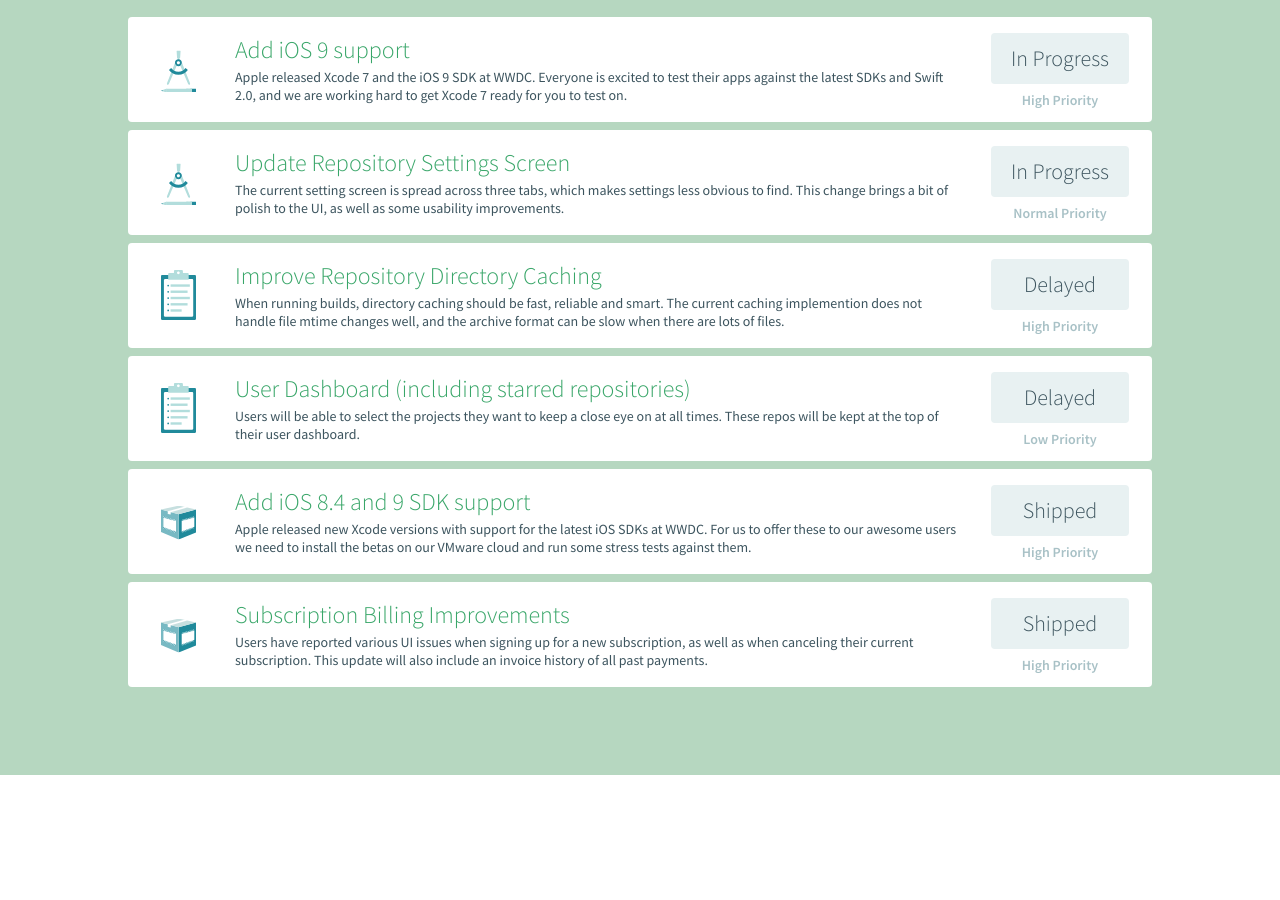
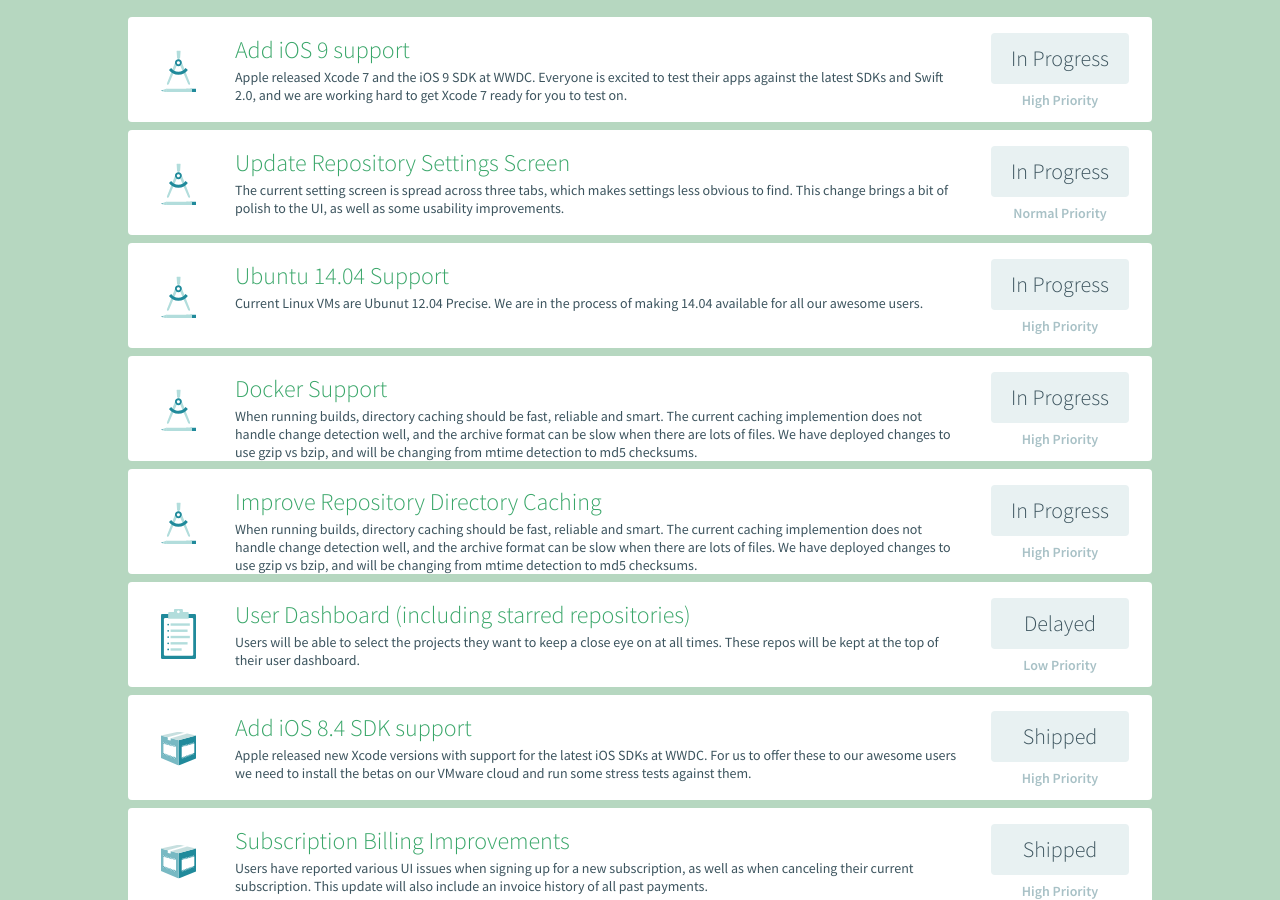
Before and after one commit to travis-ci/travis-next, a Jekyll site: the page built from index.html, in a window 1280 px wide and 900 px high, scrolled down 607 px. Built offline with Jekyll 4.4.1, drawn with Linux system fonts in a browser that asks for light colours; before the commit the page ends 1382 px from its top, so only the background shows below that.

Commit message:
update our roadmap

```diff
--- a/_data/steps.yml
+++ b/_data/steps.yml
@@ -12,24 +12,36 @@
   status: 'In Progress'
   priority: 'normal'
 - 3:
-  title: 'Improve Repository Directory Caching'
-  description: 'When running builds, directory caching should be fast, reliable and smart. The current caching implemention does not handle file mtime changes well, and the archive format can be slow when there are lots of files.'
-  icon: 'clipboard'
-  status: 'Delayed'
+  title: 'Ubuntu 14.04 Support'
+  description: 'Current Linux VMs are Ubunut 12.04 Precise. We are in the process of making 14.04 available for all our awesome users.'
+  icon: 'compass'
+  status: 'In Progress'
   priority: 'high'
 - 4:
+  title: 'Docker Support'
+  description: 'When running builds, directory caching should be fast, reliable and smart. The current caching implemention does not handle change detection well, and the archive format can be slow when there are lots of files. We have deployed changes to use gzip vs bzip, and will be changing from mtime detection to md5 checksums.'
+  icon: 'compass'
+  status: 'In Progress'
+  priority: 'high'
+- 5:
+  title: 'Improve Repository Directory Caching'
+  description: 'When running builds, directory caching should be fast, reliable and smart. The current caching implemention does not handle change detection well, and the archive format can be slow when there are lots of files. We have deployed changes to use gzip vs bzip, and will be changing from mtime detection to md5 checksums.'
+  icon: 'compass'
+  status: 'In Progress'
+  priority: 'high'
+- 6:
   title: 'User Dashboard (including starred repositories)'
   description: 'Users will be able to select the projects they want to keep a close eye on at all times. These repos will be kept at the top of their user dashboard.'
   icon: 'clipboard'
   status: 'Delayed'
   priority: 'low'
-- 5:
-  title: 'Add iOS 8.4 and 9 SDK support'
+- 7:
+  title: 'Add iOS 8.4 SDK support'
   description: 'Apple released new Xcode versions with support for the latest iOS SDKs at WWDC. For us to offer these to our awesome users we need to install the betas on our VMware cloud and run some stress tests against them.'
   icon: 'shipment'
   status: 'Shipped'
   priority: 'high'
-- 6:
+- 8:
   title: 'Subscription Billing Improvements'
   description: 'Users have reported various UI issues when signing up for a new subscription, as well as when canceling their current subscription. This update will also include an invoice history of all past payments.'
   icon: 'shipment'
```
